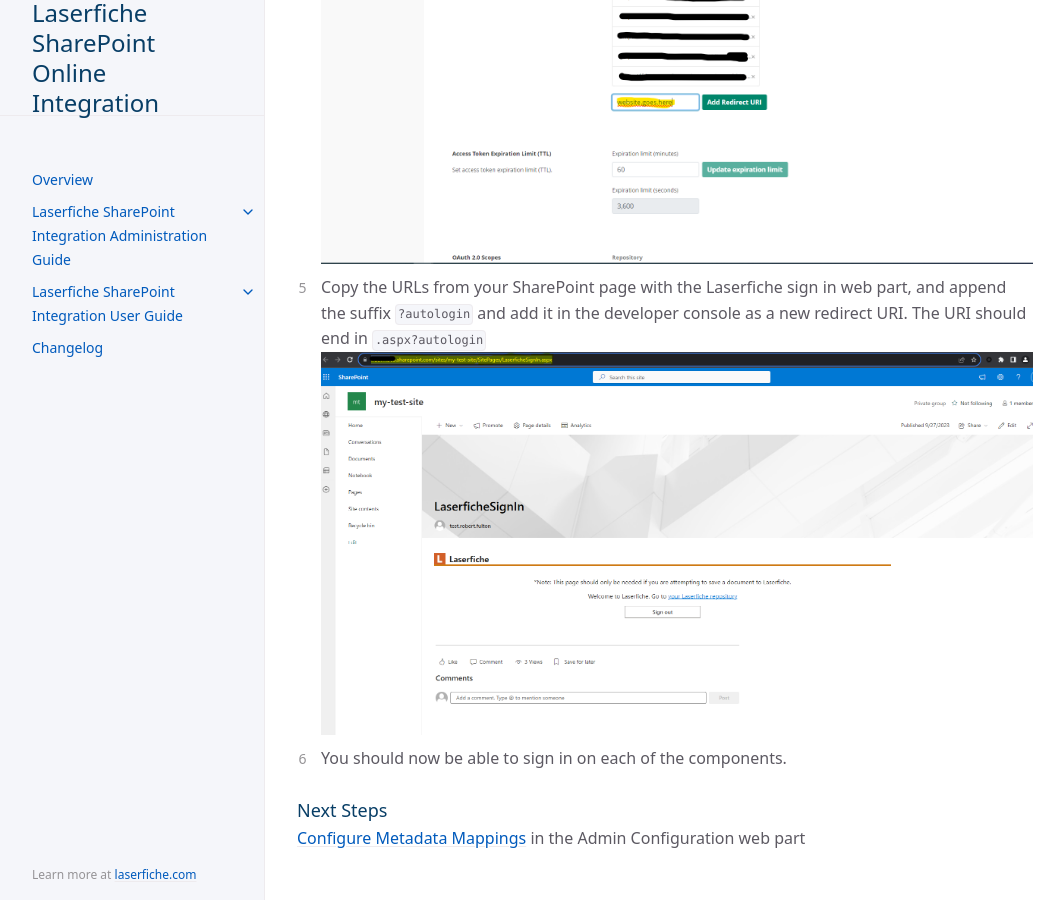
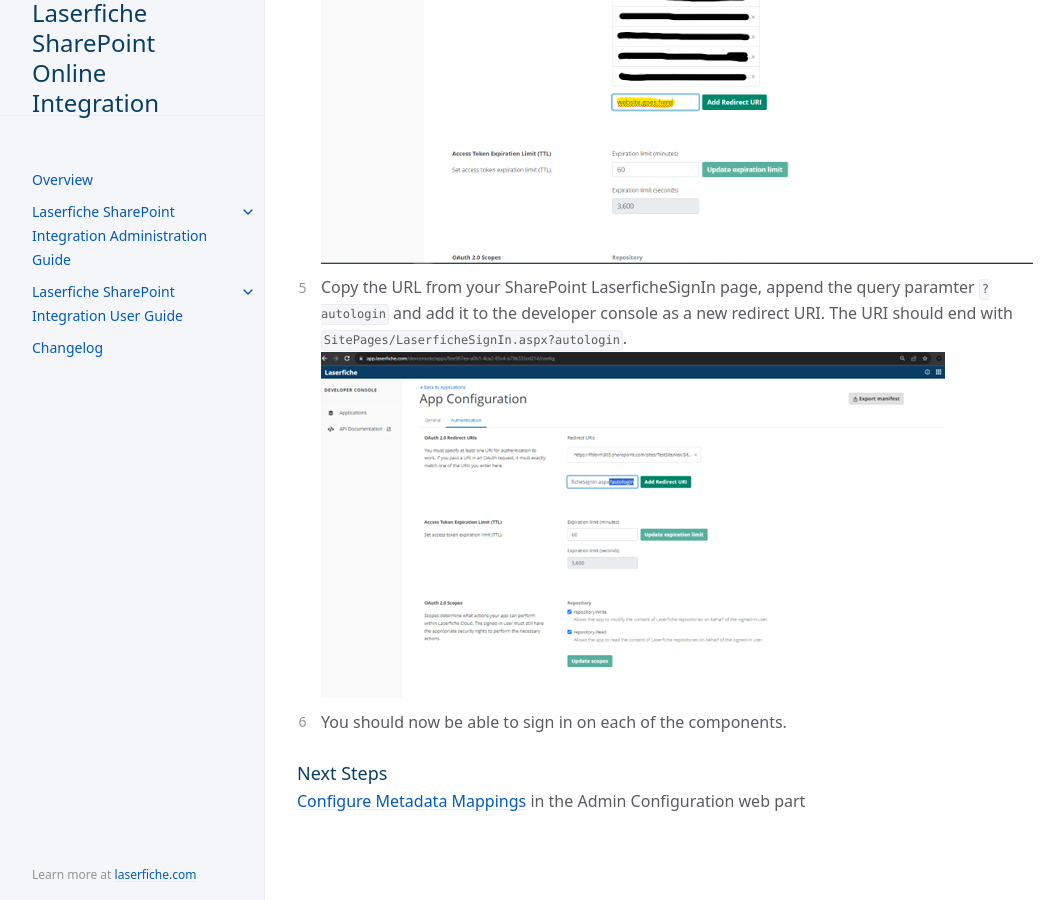
Before and after one commit to isabella232/laserfiche-sharepoint-integration, a Jekyll site: the page built from jekyll_files/docs/admin-documentation/register-app-in-laserfiche.md, in a window 1280 px wide and 900 px high, scrolled down 1535 px. Shown: the whole window, without its empty margins (107-1171 px from the left). Built offline with Jekyll 4.4.1, drawn with Linux system fonts in a browser that asks for light colours; cached includes are drawn as plain includes.

Commit message:
updated screenshot and instructions for adding redirect URIs

```diff
--- a/jekyll_files/docs/admin-documentation/register-app-in-laserfiche.md
+++ b/jekyll_files/docs/admin-documentation/register-app-in-laserfiche.md
@@ -21,7 +21,7 @@ parent: Laserfiche SharePoint Integration Administration Guide
    <a href="../assets/images/clientIdRegistered.png"><img src="../assets/images/clientIdRegistered.png"></a>
 1. One way or another, an app with that client ID should now exist. Open the app and switch from the general tab to the authentication tab.
    <a href="../assets/images/redirectUri.png"><img src="../assets/images/redirectUri.png"></a>
-1. Copy the URLs from your SharePoint page with the Laserfiche sign in web part, and append the suffix `?autologin` and add it in the developer console as a new redirect URI. The URI should end in `.aspx?autologin`
+1. Copy the URL from your SharePoint LaserficheSignIn page, append the query paramter `?autologin` and add it to the developer console as a new redirect URI. The URI should end with `SitePages/LaserficheSignIn.aspx?autologin`.
    <a href="../assets/images/urlExample.png"><img src="../assets/images/urlExample.png"></a>
 1. You should now be able to sign in on each of the components.
 
```
Also changed, not shown: jekyll_files/docs/assets/images/urlExample.png.
